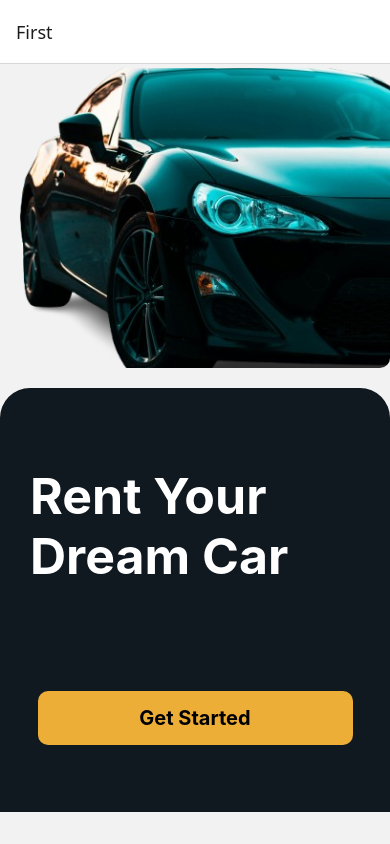
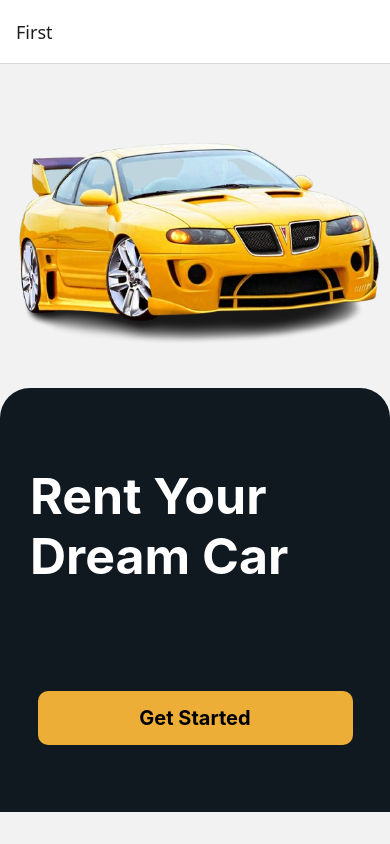
Before and after one commit to MierafA12/car-rent-app, a React Native app: screen /First in a window 390 px wide. Built offline with nearby package versions, Linux system fonts and the light colour scheme.

Commit message:
favorite

```diff
--- a/components/first.jsx
+++ b/components/first.jsx
@@ -5,7 +5,7 @@ export default function IndexPage({ navigation }) {
   return (
     <SafeAreaView>
       <View style={styles.container}>
-        <Image style={styles.car} source={require('../assets/car1.png')} />
+        <Image style={styles.car} source={require('../assets/yellow.png')} />
         <View style={styles.all}>
           <Text style={styles.textone}>Rent Your Dream Car</Text>
           <TouchableOpacity style={styles.button} onPress={() => navigation.navigate('Home')}>
```
Also changed, not shown: assets/yellow.png (added).
